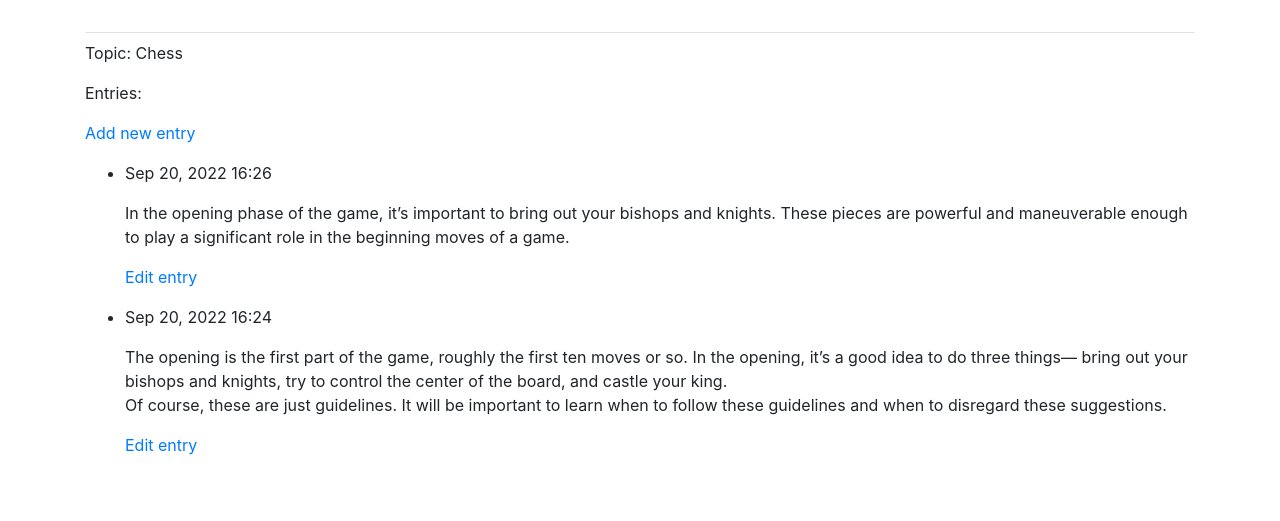
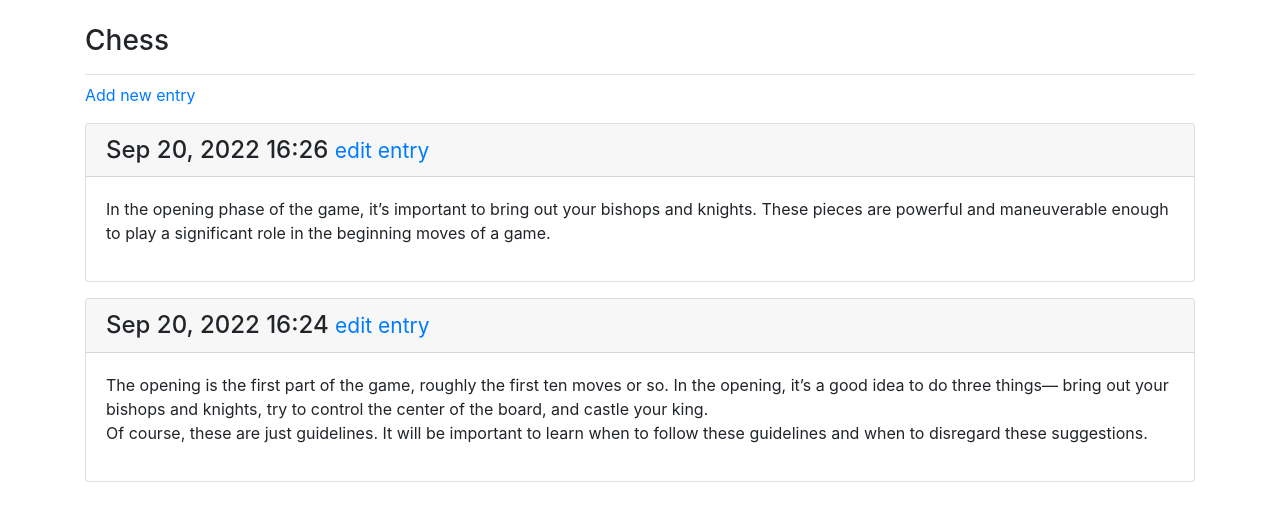
Before and after one commit to jesusross15/learning-_log, a Django app: page /topics/1/ in a window 1280 px wide. Shown: the part 58-579 px from the top of the page. Run offline with Django 4.2, Linux system fonts and the light colour scheme; a user stored in the database is signed in; data comes from the database, SQL or seed files in the repository; both versions use the stored data as it was after the commit; some libraries are stand-ins or nearby versions.

Commit message:
topic and topics styling

```diff
--- a/learning_logs/templates/learning_logs/topic.html
+++ b/learning_logs/templates/learning_logs/topic.html
@@ -1,28 +1,28 @@
 {% extends 'learning_logs/base.html' %}
 
+{% block page_header %}
+    <h3>{{ topic }}</h3>
+{% endblock page_header %}
+
 {% block content %}
-
-    <p>Topic: {{ topic }}</p>
-
-    <p>Entries:</p>
     <p>
         <a href="{% url 'learning_logs:new_entry' topic.id %}">Add new entry</a>
     </p>
 
-
-    <ul>
     {% for entry in entries %}
-    <li>
-        <p>{{ entry.date_added|date:'M d, Y H:i' }}</p>
-        <p>{{ entry.text|linebreaks }}</p>
-        <p>
-            <a href="{% url 'learning_logs:edit_entry' entry.id %}">Edit entry</a>
-        </p>
-    </li>
+        <div class="card mb-3">
+            <h4 class="card-header">
+                {{ entry.date_added|date:'M d, Y H:i' }}
+                <small><a href="{% url 'learning_logs:edit_entry' entry.id %}">
+                    edit entry</a></small>
+            </h4>
+            <div class="card-body">
+                {{ entry.text|linebreaks }}
+            </div>
+        </div>
 
     {% empty %}
-        <li>There are no entries for this topic yet.</li>
+        <p>There are no entries for this topic yet.</p>
     {% endfor %}
-    </ul>
 
 {% endblock content %}
```
Also changed, not shown: learning_logs/templates/learning_logs/topics.html (+8 -4 lines), db.sqlite3.
